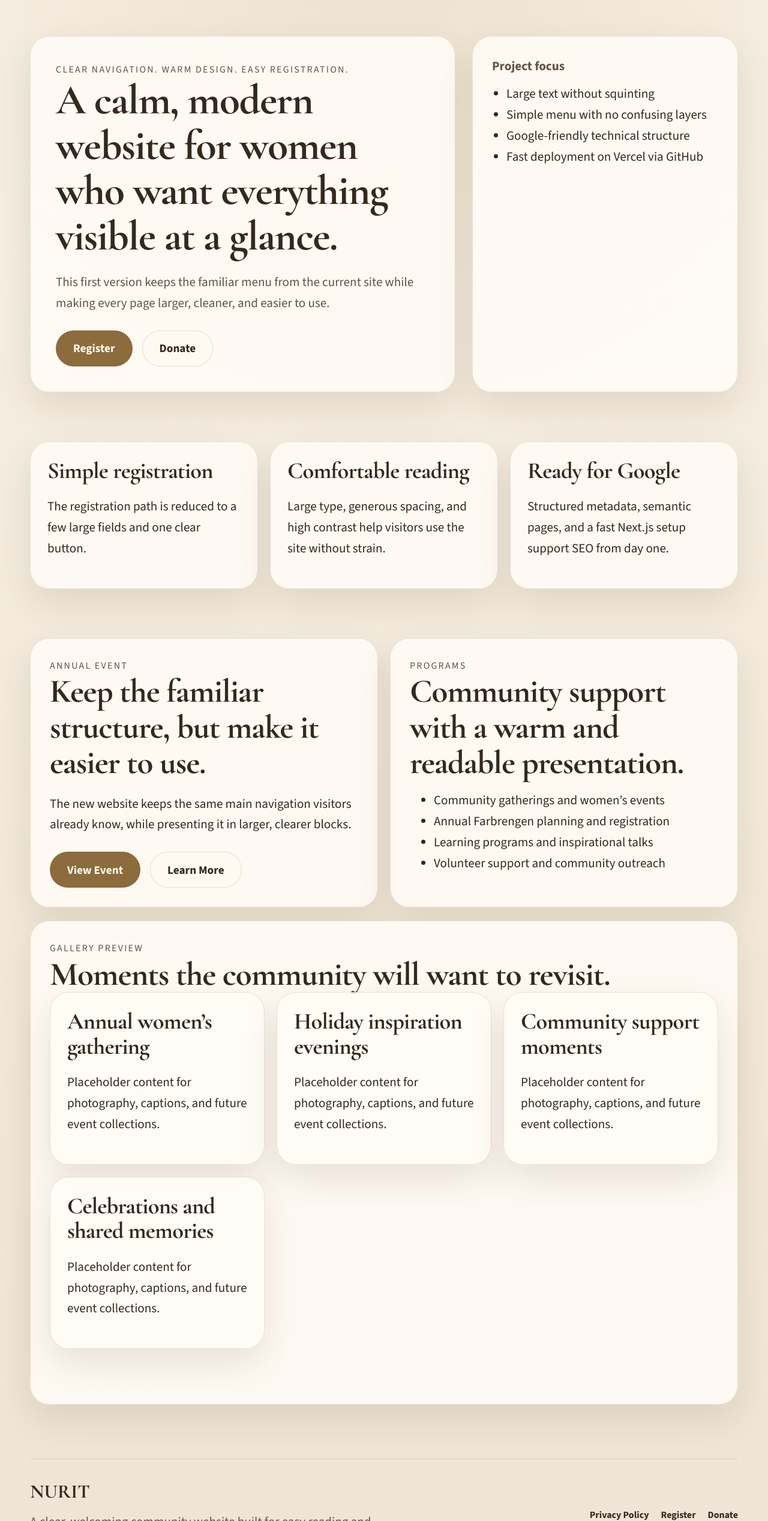
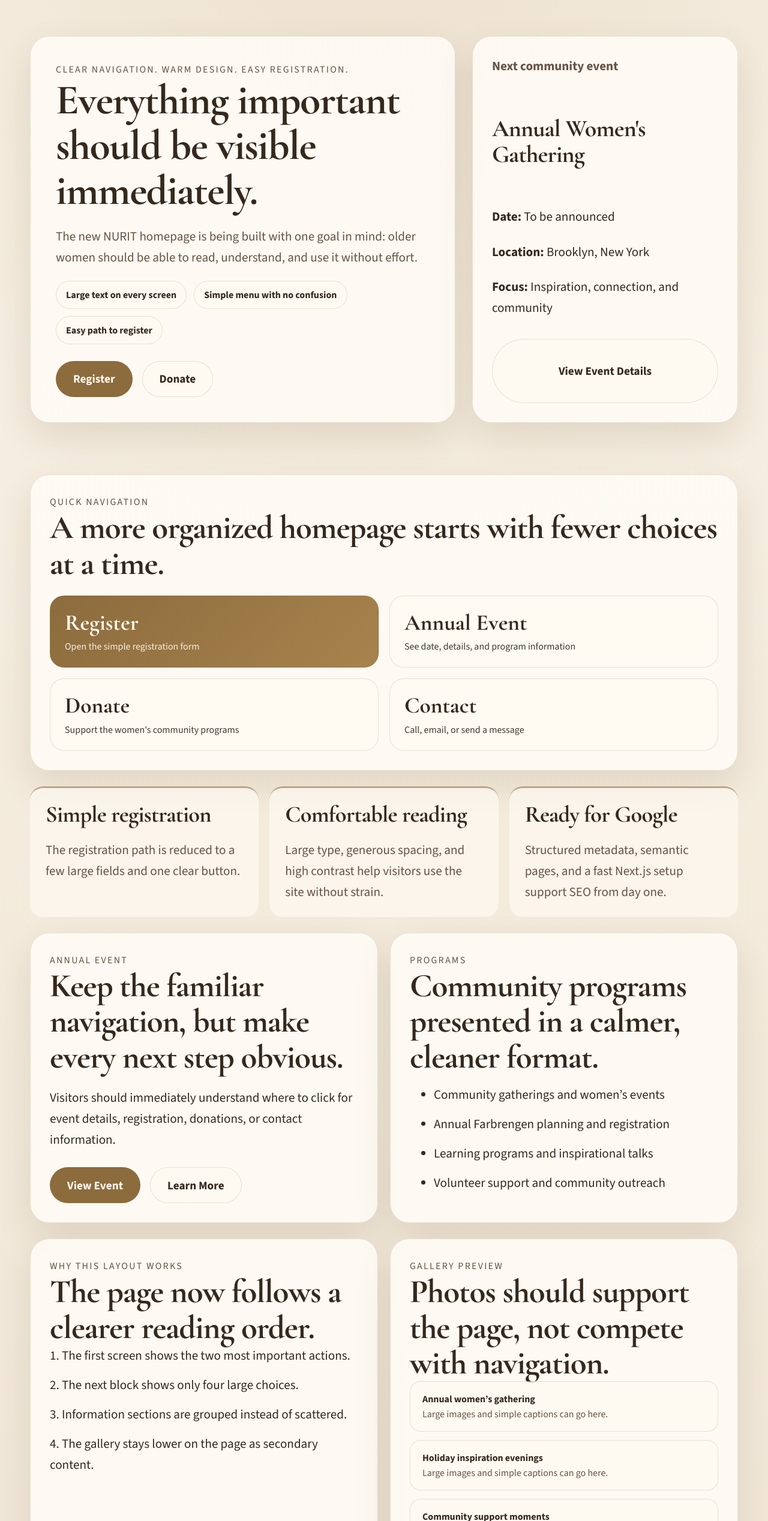
Before and after one commit to chevrutah247/nurit, a Next.js app: page / in a window 1280 px wide. Shown: the part 170-2706 px from the top of the page at 60% size. Built offline with nearby package versions, Linux system fonts and the light colour scheme.

Commit message:
Refine homepage structure and hierarchy

```diff
--- a/app/globals.css
+++ b/app/globals.css
@@ -153,6 +153,22 @@ h3 {
   color: var(--text-soft);
 }
 
+.hero-summary {
+  display: flex;
+  flex-wrap: wrap;
+  gap: 12px;
+  margin-top: 20px;
+}
+
+.summary-chip {
+  padding: 12px 16px;
+  border-radius: 999px;
+  background: rgba(255, 250, 241, 0.8);
+  border: 1px solid var(--border);
+  font-size: 1rem;
+  font-weight: 700;
+}
+
 .hero-actions,
 .button-row {
   display: flex;
@@ -192,12 +208,27 @@ h3 {
 .hero-card {
   padding: 32px;
   align-self: stretch;
+  display: grid;
+  gap: 18px;
 }
 
 .hero-card-label {
-  margin: 0 0 12px;
+  margin: 0;
   font-weight: 700;
   color: var(--text-soft);
+}
+
+.hero-side-title {
+  font-size: clamp(2rem, 1.7rem + 1vw, 3rem);
+}
+
+.hero-detail-list {
+  display: grid;
+  gap: 8px;
+}
+
+.hero-detail-list p {
+  margin: 0;
 }
 
 .hero-card ul,
@@ -223,13 +254,116 @@ h3 {
 
 .page-stack {
   display: grid;
-  gap: 22px;
+  gap: 26px;
   padding-bottom: 60px;
 }
 
 .page-panel,
 .register-panel {
   padding: 32px;
+}
+
+.home-intro {
+  display: grid;
+  gap: 24px;
+}
+
+.action-grid {
+  display: grid;
+  grid-template-columns: repeat(2, minmax(0, 1fr));
+  gap: 18px;
+}
+
+.action-card {
+  display: grid;
+  gap: 8px;
+  padding: 24px;
+  border-radius: 24px;
+  background: rgba(255, 250, 241, 0.78);
+  border: 1px solid var(--border);
+  transition: transform 160ms ease, box-shadow 160ms ease;
+}
+
+.action-card:hover,
+.action-card:focus-visible {
+  transform: translateY(-2px);
+  box-shadow: var(--shadow);
+  outline: none;
+}
+
+.action-card-primary {
+  background: linear-gradient(135deg, #8c6b3d 0%, #a7834d 100%);
+  color: #fff9f0;
+}
+
+.action-card-title {
+  font-family: var(--font-heading), serif;
+  font-size: clamp(1.9rem, 1.7rem + 0.8vw, 2.6rem);
+  font-weight: 700;
+  line-height: 1.1;
+}
+
+.action-card-copy {
+  color: inherit;
+  opacity: 0.92;
+}
+
+.info-band {
+  display: grid;
+  grid-template-columns: repeat(3, minmax(0, 1fr));
+  gap: 18px;
+}
+
+.info-band-item {
+  padding: 24px 26px;
+  border-top: 3px solid rgba(140, 107, 61, 0.55);
+  background: rgba(255, 252, 246, 0.62);
+  border-radius: 22px;
+}
+
+.info-band-item p {
+  margin-bottom: 0;
+  color: var(--text-soft);
+}
+
+.home-feature-grid {
+  align-items: start;
+}
+
+.structured-list {
+  display: grid;
+  gap: 14px;
+}
+
+.structured-list li,
+.structured-list p {
+  margin: 0;
+}
+
+.gallery-preview-list {
+  display: grid;
+  gap: 14px;
+}
+
+.gallery-preview-item {
+  display: grid;
+  gap: 4px;
+  padding: 18px 20px;
+  border-radius: 18px;
+  background: rgba(255, 250, 241, 0.74);
+  border: 1px solid var(--border);
+}
+
+.gallery-preview-item span {
+  color: var(--text-soft);
+}
+
+.home-cta {
+  text-align: center;
+}
+
+.home-cta .button-row {
+  justify-content: center;
 }
 
 .page-grid {
@@ -306,7 +440,9 @@ h3 {
   .hero,
   .register-layout,
   .page-grid,
-  .grid-three {
+  .grid-three,
+  .action-grid,
+  .info-band {
     grid-template-columns: 1fr;
     flex-direction: column;
     align-items: stretch;
@@ -336,4 +472,8 @@ h3 {
     width: 100%;
     justify-content: center;
   }
+
+  .button-full-mobile {
+    width: 100%;
+  }
 }
--- a/app/page.tsx
+++ b/app/page.tsx
@@ -8,22 +8,47 @@ export default function HomePage() {
     <div className="page-stack">
       <Hero />
 
-      <section className="grid-three" aria-label="Homepage highlights">
+      <section className="page-panel home-intro">
+        <div>
+          <p className="eyebrow">Quick Navigation</p>
+          <h2>A more organized homepage starts with fewer choices at a time.</h2>
+        </div>
+        <div className="action-grid" aria-label="Main actions">
+          <Link href="/register" className="action-card action-card-primary">
+            <span className="action-card-title">Register</span>
+            <span className="action-card-copy">Open the simple registration form</span>
+          </Link>
+          <Link href="/annual-event" className="action-card">
+            <span className="action-card-title">Annual Event</span>
+            <span className="action-card-copy">See date, details, and program information</span>
+          </Link>
+          <Link href="/donate" className="action-card">
+            <span className="action-card-title">Donate</span>
+            <span className="action-card-copy">Support the women&apos;s community programs</span>
+          </Link>
+          <Link href="/contact" className="action-card">
+            <span className="action-card-title">Contact</span>
+            <span className="action-card-copy">Call, email, or send a message</span>
+          </Link>
+        </div>
+      </section>
+
+      <section className="info-band" aria-label="Homepage highlights">
         {homeHighlights.map((item) => (
-          <article key={item.title} className="card">
+          <article key={item.title} className="info-band-item">
             <h3>{item.title}</h3>
             <p>{item.description}</p>
           </article>
         ))}
       </section>
 
-      <section className="page-grid">
+      <section className="page-grid home-feature-grid">
         <article className="page-panel">
           <p className="eyebrow">Annual Event</p>
-          <h2>Keep the familiar structure, but make it easier to use.</h2>
+          <h2>Keep the familiar navigation, but make every next step obvious.</h2>
           <p>
-            The new website keeps the same main navigation visitors already know,
-            while presenting it in larger, clearer blocks.
+            Visitors should immediately understand where to click for event
+            details, registration, donations, or contact information.
           </p>
           <div className="button-row">
             <Link href="/annual-event" className="button button-primary">
@@ -37,8 +62,8 @@ export default function HomePage() {
 
         <article className="page-panel">
           <p className="eyebrow">Programs</p>
-          <h2>Community support with a warm and readable presentation.</h2>
-          <ul>
+          <h2>Community programs presented in a calmer, cleaner format.</h2>
+          <ul className="structured-list">
             {services.map((service) => (
               <li key={service}>{service}</li>
             ))}
@@ -46,19 +71,46 @@ export default function HomePage() {
         </article>
       </section>
 
-      <section className="page-panel">
-        <p className="eyebrow">Gallery preview</p>
-        <h2>Moments the community will want to revisit.</h2>
-        <div className="grid-three">
-          {galleryMoments.map((moment) => (
-            <article key={moment} className="card">
-              <h3>{moment}</h3>
-              <p>
-                Placeholder content for photography, captions, and future event
-                collections.
-              </p>
-            </article>
-          ))}
+      <section className="page-grid">
+        <article className="page-panel">
+          <p className="eyebrow">Why This Layout Works</p>
+          <h2>The page now follows a clearer reading order.</h2>
+          <div className="structured-list">
+            <p>1. The first screen shows the two most important actions.</p>
+            <p>2. The next block shows only four large choices.</p>
+            <p>3. Information sections are grouped instead of scattered.</p>
+            <p>4. The gallery stays lower on the page as secondary content.</p>
+          </div>
+        </article>
+
+        <article className="page-panel">
+          <p className="eyebrow">Gallery Preview</p>
+          <h2>Photos should support the page, not compete with navigation.</h2>
+          <div className="gallery-preview-list">
+            {galleryMoments.map((moment) => (
+              <div key={moment} className="gallery-preview-item">
+                <strong>{moment}</strong>
+                <span>Large images and simple captions can go here.</span>
+              </div>
+            ))}
+          </div>
+        </article>
+      </section>
+
+      <section className="page-panel home-cta">
+        <p className="eyebrow">Main Action</p>
+        <h2>If someone visits the site for the event, registration should never feel hidden.</h2>
+        <p>
+          This section keeps one strong call to action visible near the bottom of
+          the homepage as well.
+        </p>
+        <div className="button-row">
+          <Link href="/register" className="button button-primary">
+            Go to Registration
+          </Link>
+          <Link href="/contact" className="button button-secondary">
+            Ask a Question
+          </Link>
         </div>
       </section>
     </div>
--- a/components/hero.tsx
+++ b/components/hero.tsx
@@ -5,11 +5,16 @@ export function Hero() {
     <section className="hero">
       <div className="hero-copy">
         <p className="eyebrow">Clear navigation. Warm design. Easy registration.</p>
-        <h1>A calm, modern website for women who want everything visible at a glance.</h1>
+        <h1>Everything important should be visible immediately.</h1>
         <p className="lead">
-          This first version keeps the familiar menu from the current site while
-          making every page larger, cleaner, and easier to use.
+          The new NURIT homepage is being built with one goal in mind: older
+          women should be able to read, understand, and use it without effort.
         </p>
+        <div className="hero-summary">
+          <div className="summary-chip">Large text on every screen</div>
+          <div className="summary-chip">Simple menu with no confusion</div>
+          <div className="summary-chip">Easy path to register</div>
+        </div>
         <div className="hero-actions">
           <Link href="/register" className="button button-primary">
             Register
@@ -21,13 +26,16 @@ export function Hero() {
       </div>
 
       <div className="hero-card" aria-label="Project goals">
-        <p className="hero-card-label">Project focus</p>
-        <ul>
-          <li>Large text without squinting</li>
-          <li>Simple menu with no confusing layers</li>
-          <li>Google-friendly technical structure</li>
-          <li>Fast deployment on Vercel via GitHub</li>
-        </ul>
+        <p className="hero-card-label">Next community event</p>
+        <h2 className="hero-side-title">Annual Women&apos;s Gathering</h2>
+        <div className="hero-detail-list">
+          <p><strong>Date:</strong> To be announced</p>
+          <p><strong>Location:</strong> Brooklyn, New York</p>
+          <p><strong>Focus:</strong> Inspiration, connection, and community</p>
+        </div>
+        <Link href="/annual-event" className="button button-secondary button-full-mobile">
+          View Event Details
+        </Link>
       </div>
     </section>
   );
```
